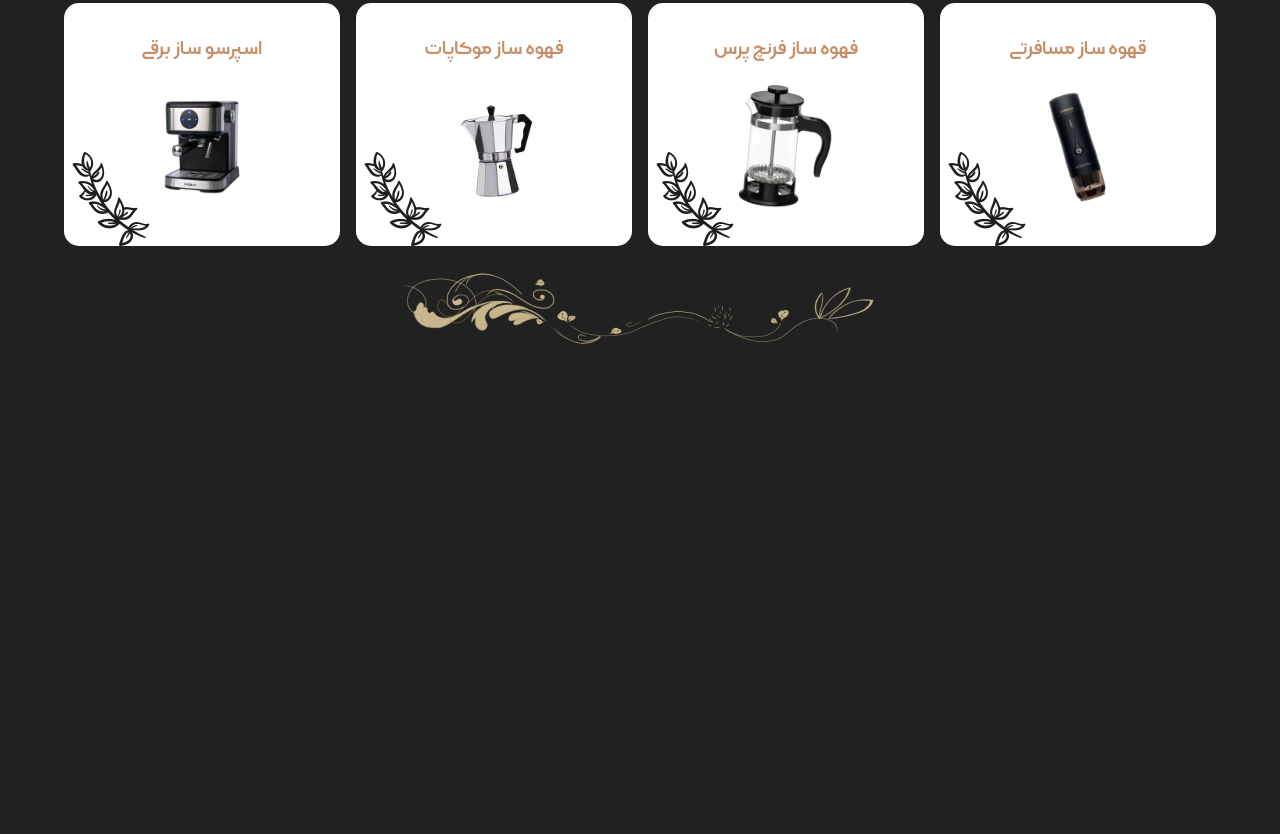
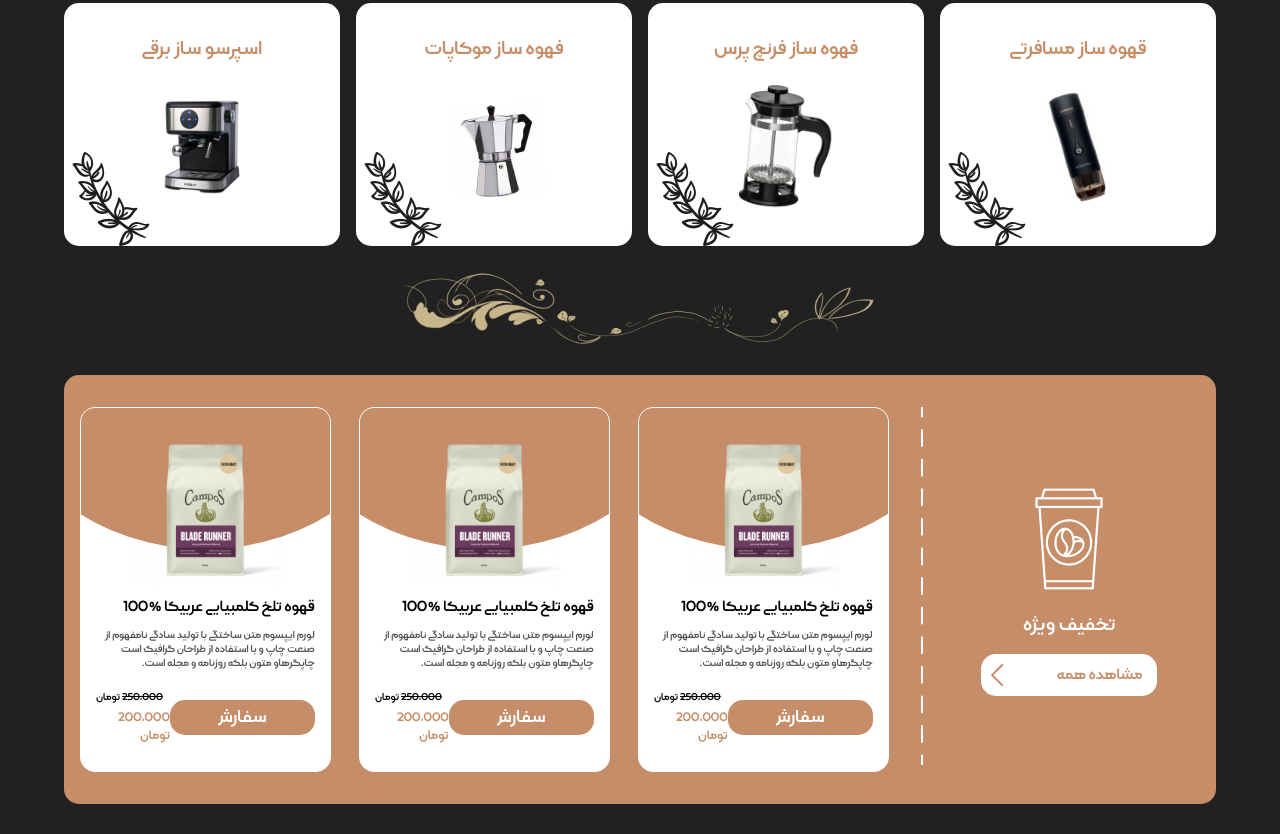
Before and after one commit to SINAZZzz/RomeCoffee, a plain HTML site: page index.html in a window 1280 px wide. Shown: the part 1865-2699 px from the top of the page. Before the commit the page ends 2210 px from the top, so only its background shows below. Drawn offline with Linux system fonts and the light colour scheme.

Commit message:
discount

```diff
--- a/index.html
+++ b/index.html
@@ -423,8 +423,110 @@
     </div>
     <!-- discount -->
     <div class="discount">
-
-    </div>
+      <div class="discountLogo">
+        <img
+          src="assets/image/discount/coffee-cup-drink-soft-drink-svgrepo-com 1.png"
+          alt="coffee"
+        />
+        <h2>تخفیف ویژه</h2>
+        <div class="discountButton">
+          <p>مشاهده همه</p>
+          <svg
+            xmlns="http://www.w3.org/2000/svg"
+            fill="none"
+            viewBox="0 0 24 24"
+            stroke-width="1.5"
+            stroke="currentColor"
+            class="size-6"
+          >
+            <path
+              stroke-linecap="round"
+              stroke-linejoin="round"
+              d="M15.75 19.5 8.25 12l7.5-7.5"
+            />
+          </svg>
+        </div>
+      </div>
+      <div class="oneLine">
+        <img src="assets/image/discount/Line 1.png" alt="Line" />
+      </div>
+      <div class="oneProduct">
+        <div class="oneCardProducts">
+          <div class="oneBackCard">"</div>
+          <div class="detail">
+            <div class="productImg">
+              <img
+                src="assets/image/products/500G_Front_Blade-Runner-1-300x300 1.png"
+                alt="image"
+              />
+            </div>
+            <h3 class="titleProduct">قهوه تلخ کلمبیایی عربیکا %100</h3>
+            <p class="descriptionProduct">
+              لورم ایپسوم متن ساختگی با تولید سادگی نامفهوم از صنعت چاپ و با
+              استفاده از طراحان گرافیک است چاپگرهاو متون بلکه روزنامه و مجله است.
+            </p>
+            <div class="buyProduct">
+              <div class="discountButtonProduct">
+                <p>سفارش</p>
+              </div>
+              <div class="priceProduct">
+                <p class="priceOne"><s>250,000</s> تومان</p>
+                <p class="priceTwo">200,000 تومان</p>
+              </div>
+            </div>
+      </div>
+        </div>
+        <div class="oneCardProducts">
+          <div class="oneBackCard">"</div>
+          <div class="detail">
+            <div class="productImg">
+              <img
+                src="assets/image/products/500G_Front_Blade-Runner-1-300x300 1.png"
+                alt="image"
+              />
+            </div>
+            <h3 class="titleProduct">قهوه تلخ کلمبیایی عربیکا %100</h3>
+            <p class="descriptionProduct">
+              لورم ایپسوم متن ساختگی با تولید سادگی نامفهوم از صنعت چاپ و با
+              استفاده از طراحان گرافیک است چاپگرهاو متون بلکه روزنامه و مجله است.
+            </p>
+            <div class="buyProduct">
+              <div class="discountButtonProduct">
+                <p>سفارش</p>
+              </div>
+              <div class="priceProduct">
+                <p class="priceOne"><s>250,000</s> تومان</p>
+                <p class="priceTwo">200,000 تومان</p>
+              </div>
+            </div>
+      </div>
+        </div>
+        <div class="oneCardProducts">
+          <div class="oneBackCard">"</div>
+          <div class="detail">
+            <div class="productImg">
+              <img
+                src="assets/image/products/500G_Front_Blade-Runner-1-300x300 1.png"
+                alt="image"
+              />
+            </div>
+            <h3 class="titleProduct">قهوه تلخ کلمبیایی عربیکا %100</h3>
+            <p class="descriptionProduct">
+              لورم ایپسوم متن ساختگی با تولید سادگی نامفهوم از صنعت چاپ و با
+              استفاده از طراحان گرافیک است چاپگرهاو متون بلکه روزنامه و مجله است.
+            </p>
+            <div class="buyProduct">
+              <div class="discountButtonProduct">
+                <p>سفارش</p>
+              </div>
+              <div class="priceProduct">
+                <p class="priceOne"><s>250,000</s> تومان</p>
+                <p class="priceTwo">200,000 تومان</p>
+              </div>
+            </div>
+      </div>
+        </div>
+      </div>
   </body>
   <script src="swiper-bundle.min.js"></script>
   <script src="script.js"></script>
--- a/styles.css
+++ b/styles.css
@@ -267,6 +267,86 @@
     width: 100%;
     margin-top: -4rem;
 }
+.discount{
+    background-color: #C58D68;
+    width: 100%;
+    height: 100%;
+    display: flex;
+    border-radius: 15px;
+    margin: 30px 0px;
+}
+.discountLogo{
+    display: flex;
+    flex-direction: column;
+    justify-content: center;
+    align-items: center;
+}
+.discountLogo h2{
+    color: white;
+    margin-top: 1rem;
+}
+.discountButton{
+    color: #C58D68;
+    background-color: #FFF;
+    width: 60%;
+    padding: 5px 0px;
+    padding-right: 15px;
+    border-radius: 15px;
+    display: flex;
+    font-size: 1.2rem;
+    align-items: center;
+    justify-content: space-between;
+    overflow: hidden;
+    margin-top: 1rem;
+}
+.discountButton svg{
+    width: 20%;
+}
+.oneLine{
+    margin: 2rem 0rem 2rem 0px;
+}
+.oneProduct{
+    display: flex;
+    justify-content: space-between;
+    width: 100%;
+    /* gap: 25px; */
+    padding: 2rem 2rem 2rem 1rem;
+}
+.oneCardProducts{
+    background-color: #FFF;
+    display: flex;
+    width: 31%;
+    border: 1px #FFF solid;
+    height: 100%;
+    flex-direction: column;
+    border-radius: 15px;
+    padding: 0px 15px 0px 15px;
+    justify-content: center;
+    align-items: center;
+    position: relative;
+}
+.oneBackCard{
+    width: 25rem;
+    height: 20rem;
+    background-color: #C58D68;
+    border-radius: 50%;
+    z-index: 0;
+    position: absolute;
+    margin-top: -25rem;
+}
+.discountButtonProduct{
+    color: #FFF;
+    background-color: #C58D68;
+    width: fit-content;
+    padding: 5px 3rem;
+    border-radius: 15px;
+    display: flex;
+    font-size: 1.4rem;
+    align-items: center;
+    justify-content: center;
+    overflow: hidden;
+}
+
 /* responsive */
 @media (max-width: 1024px) {
     .menu-item{
```
Also changed, not shown: assets/image/discount/Line 1.png (added), assets/image/discount/coffee-cup-drink-soft-drink-svgrepo-com 1.png (added).
